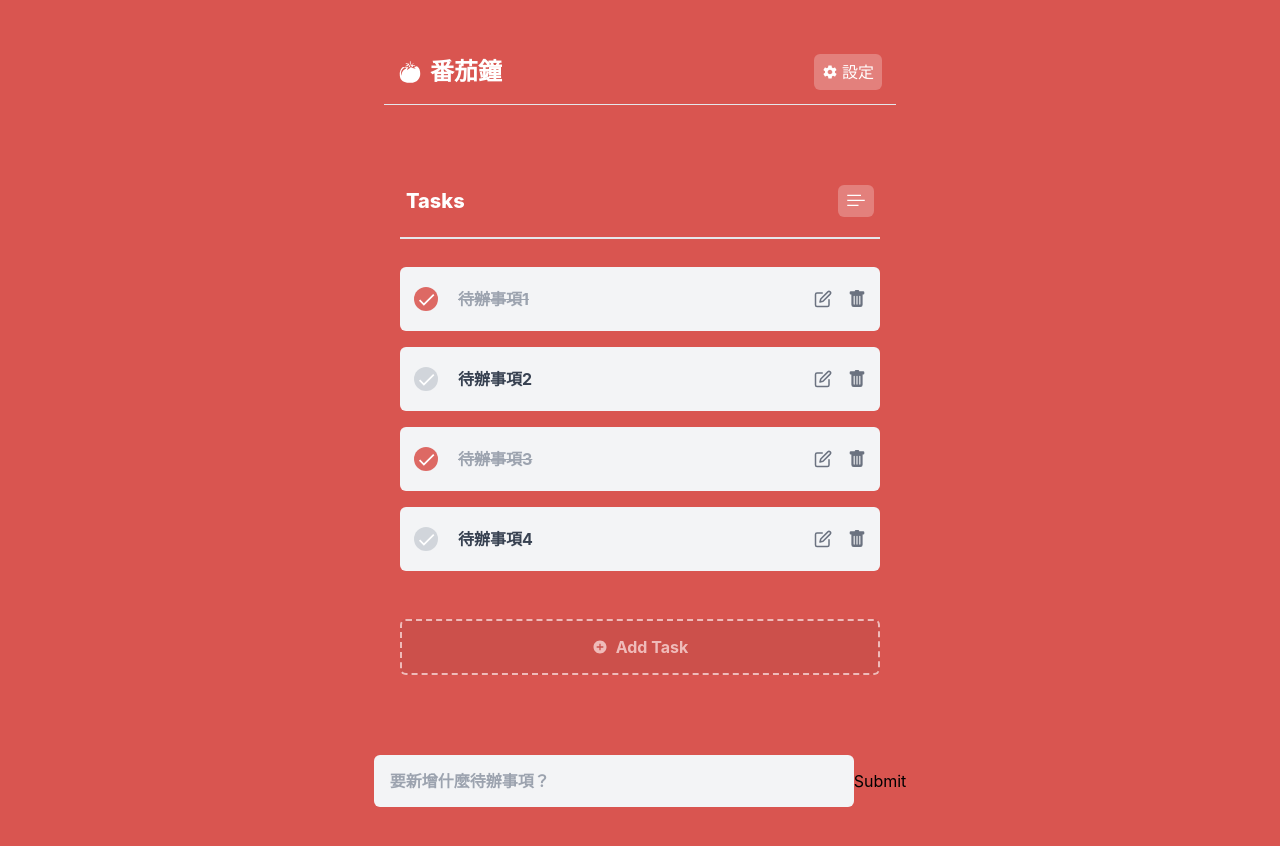
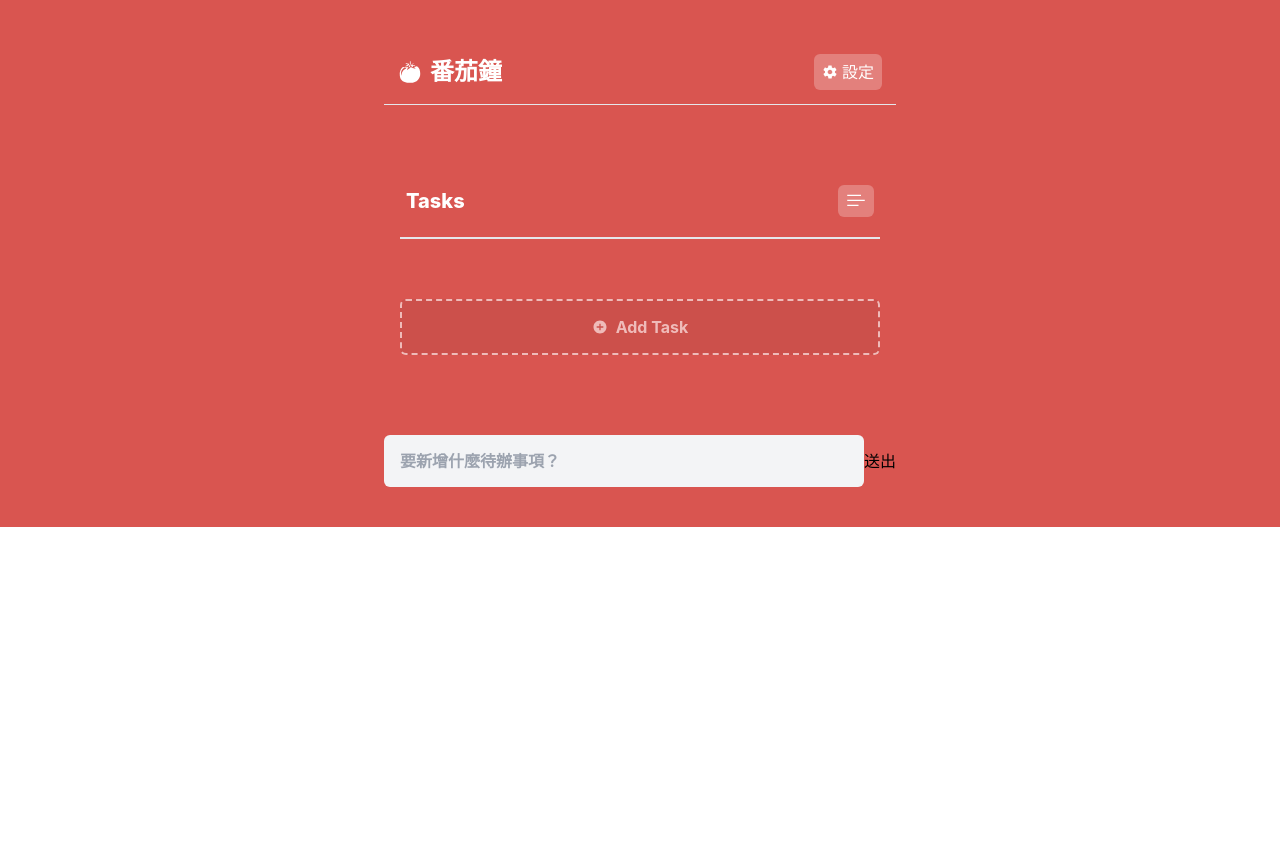
Before and after one commit to ALICE-YEN/pomodoro-with-todoist, a React (Create React App) app: page / in a window 1280 px wide. After the commit the page ends 800 px from the top, so only its background shows below. Built offline with nearby package versions, Linux system fonts and the light colour scheme.

Commit message:
feat: react-hook-form、reducer、useSelector

```diff
--- a/package.json
+++ b/package.json
@@ -15,6 +15,7 @@
     "prettier": "^2.7.1",
     "react": "^18.2.0",
     "react-dom": "^18.2.0",
+    "react-hook-form": "^7.34.1",
     "react-icons": "^4.4.0",
     "react-redux": "^8.0.2",
     "react-scripts": "5.0.1",
--- a/src/App.js
+++ b/src/App.js
@@ -1,5 +1,6 @@
-import React, { useCallback, useRef } from 'react';
+import React from 'react';
 import { useSelector, useDispatch } from 'react-redux';
+import { useForm } from 'react-hook-form';
 import { GiTomato } from 'react-icons/gi';
 import { IoMdSettings } from 'react-icons/io';
 import { IoMdAddCircle } from 'react-icons/io';
@@ -7,25 +8,30 @@ import TaskFilter from './components/taskFilter';
 import Task from './components/task';
 import { addTodo } from './actions';
 
-const tasks = [
-  { id: 1, description: '待辦事項1', done: true },
-  { id: 2, description: '待辦事項2', done: false },
-  { id: 3, description: '待辦事項3', done: true },
-  { id: 4, description: '待辦事項4', done: false },
-];
+// const tasks = [
+//   { id: 1, description: '待辦事項1', done: true },
+//   { id: 2, description: '待辦事項2', done: false },
+//   { id: 3, description: '待辦事項3', done: true },
+//   { id: 4, description: '待辦事項4', done: false },
+// ];
 
 function App() {
+  const {
+    register,
+    handleSubmit,
+    watch,
+    getValues,
+    formState: { errors },
+  } = useForm();
+
+  const onSubmit = (data) => console.log(data);
+
+  const tasks = useSelector((state) => state.addReducer);
+
   const dispatch = useDispatch();
-  const newTodoRef = useRef(null);
-  console.log('newTodoRef', newTodoRef.current);
 
-  const onAddTodo = useCallback(() => {
-    if (newTodoRef.current) {
-      dispatch(addTodo(newTodoRef.current.value));
-      newTodoRef.current.value = '';
-    }
-  }, [dispatch]);
-
+  console.log('getValues', getValues('todo'));
+  console.log('watch', watch('todo'));
   return (
     <>
       {/* 標題 */}
@@ -58,7 +64,7 @@ function App() {
       <div className="flex justify-center bg-[#D95550] py-10">
         <div
           onClick={() => {
-            dispatch(addTodo('任務'));
+            dispatch(addTodo(getValues('todo')));
           }}
           className="flex items-center justify-center w-[480px] bg-[#0000001A] text-white font-bold border-dashed rounded-md border-2 border-white opacity-60 hover:opacity-90 py-3.5 cursor-pointer"
         >
@@ -67,15 +73,18 @@ function App() {
         </div>
       </div>
       {/* 先擱置react-collapse */}
-      <form className="flex justify-center bg-[#D95550] py-10">
+      <form
+        onSubmit={handleSubmit(onSubmit)}
+        className="flex justify-center bg-[#D95550] py-10"
+      >
         <input
-          type="text"
-          name="name"
-          ref={newTodoRef}
+          {...register('todo', { required: true })}
           placeholder="要新增什麼待辦事項？"
           className="flex items-center justify-center w-[480px] bg-gray-100 text-gray-700 font-bold rounded-md py-3.5 px-4"
         />
-        <input onClick={onAddTodo} type="submit" value="Submit" />
+        {/* {errors.todo && <span>This field is required</span>} */}
+
+        <input type="submit" value="送出" />
       </form>
     </>
   );
--- a/src/reducers/add.js
+++ b/src/reducers/add.js
@@ -2,7 +2,14 @@ const initialState = [];
 const addReducer = (state = initialState, action) => {
   switch (action.type) {
     case 'ADD':
-      let newState = [...state, { description: action.payload }];
+      let newState = [
+        ...state,
+        {
+          id: state.length + 1,
+          description: action.payload,
+          done: false,
+        },
+      ];
       return newState;
     default:
       return state;
```
Also changed, not shown: 1 other file (tests, documents, lock files or other folders).
